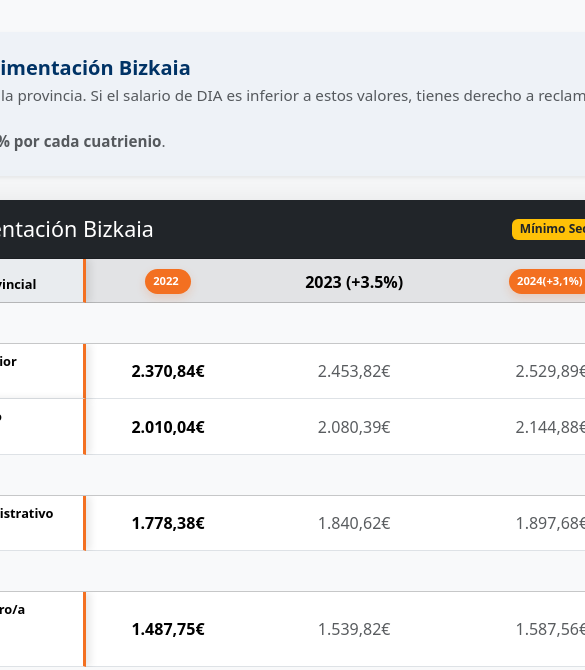
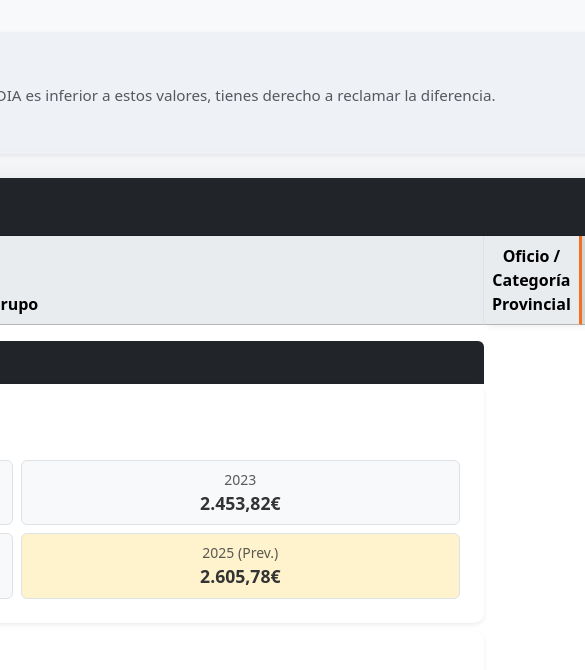
Before and after one commit to eki32/ConveX, an Angular app in the folder frontend/: page /convenios in a window 390 px wide. Shown: the part 174-844 px from the top of the page, 585 px wide, since content can reach past the window. Built offline with nearby package versions, Linux system fonts and the light colour scheme.

Commit message:
ajustamos css convenios

```diff
--- a/frontend/src/app/components/convenios/convenios.css
+++ b/frontend/src/app/components/convenios/convenios.css
@@ -64,15 +64,17 @@
 }
 
 /* --- AJUSTES MÓVIL --- */
-@media (max-width: 768px) {
-  .btn-tabla-naranja, .btn-tabla-roja { padding: 4px 8px !important; font-size: 0.7rem !important; }
-
-  /* Hacemos la columna de oficio un poco más estrecha en móvil para que quepa más contenido */
-  .table-responsive td:nth-child(2),
-  .table-responsive th:nth-child(2) {
-    max-width: 150px;
-    white-space: normal; /* Permite que el texto del oficio rompa en varias líneas */
-    font-size: 0.8rem;
+@media (max-width: 767px) {
+  .card {
+    border-radius: 10px;
+  }
+  .card-body strong {
+    font-size: 1.1rem;
+    color: #333;
+  }
+  .bg-dark {
+    font-size: 0.9rem;
+    letter-spacing: 1px;
   }
 }
 
--- a/frontend/src/app/components/convenios/convenios.html
+++ b/frontend/src/app/components/convenios/convenios.html
@@ -49,30 +49,53 @@
             </tr>
           </thead>
           <tbody>
-            @for (grupo of iaService.tablasSalariales; track grupo.grupo) {
-              <tr class="table-light">
-                <td colspan="5" class="fw-bold text-primary" style="background-color: #f8f9fa;">
-                  <i class="bi bi-arrow-right-short"></i> Grupo Profesional {{ grupo.grupo }}
-                </td>
-              </tr>
-              @for (sub of grupo.subgrupos; track sub.oficio) {
-                <tr [class.table-warning]="grupo.grupo === 'G4'">
-                  <td class="text-center"><span class="badge bg-dark">{{ grupo.grupo }}</span></td>
-                  <td>
-                    <div class="fw-bold">{{ sub.oficio }}</div>
-                    <small class="text-muted" style="font-size: 0.7rem;">{{ sub.desc }}</small>
-                  </td>
-                  <td class="text-center fw-bold">{{ sub.s2022 | number:'1.2-2' }}€</td>
-                  <td class="text-center text-muted">{{ (sub.s2022 * 1.035) | number:'1.2-2' }}€</td>
-                  <td class="text-center text-muted">{{ (sub.s2022 * 1.035 * 1.031) | number:'1.2-2' }}€</td>
-                </tr>
-              }
-            }
-          </tbody>
-        </table>
+            <div class="table-responsive d-none d-md-block">
+  <table class="table table-hover align-middle">
+    </table>
+</div>
+
+<div class="d-block d-md-none">
+  @for (grupo of iaService.tablasSalariales; track grupo.grupo) {
+    <div class="bg-dark text-white p-2 mt-3 rounded-top">
+      <strong>Grupo Profesional {{ grupo.grupo }}</strong>
+    </div>
+
+    @for (sub of grupo.subgrupos; track sub.oficio) {
+      <div class="card mb-2 border-0 shadow-sm" style="border-left: 5px solid #f37021 !important;">
+        <div class="card-body p-3">
+          <h6 class="fw-bold text-primary mb-1">{{ sub.oficio }}</h6>
+          <p class="small text-muted mb-2">{{ sub.desc }}</p>
+
+          <div class="row g-2 text-center">
+            <div class="col-6">
+              <div class="p-2 border rounded bg-light">
+                <small class="d-block text-muted">2022</small>
+                <strong>{{ sub.s2022 | number:'1.2-2' }}€</strong>
+              </div>
+            </div>
+            <div class="col-6">
+              <div class="p-2 border rounded bg-light">
+                <small class="d-block text-muted">2023</small>
+                <strong>{{ (sub.s2022 * 1.035) | number:'1.2-2' }}€</strong>
+              </div>
+            </div>
+            <div class="col-6">
+              <div class="p-2 border rounded bg-light">
+                <small class="d-block text-muted">2024</small>
+                <strong>{{ (sub.s2022 * 1.035 * 1.031) | number:'1.2-2' }}€</strong>
+              </div>
+            </div>
+            <div class="col-6">
+              <div class="p-2 border rounded bg-warning-subtle">
+                <small class="d-block text-muted">2025 (Prev.)</small>
+                <strong>{{ (sub.s2022 * 1.035 * 1.031 * 1.03) | number:'1.2-2' }}€</strong>
+              </div>
+            </div>
+          </div>
+        </div>
       </div>
-    </div>
-  </div>
+    }
+  }
 </div>
 
 
```
